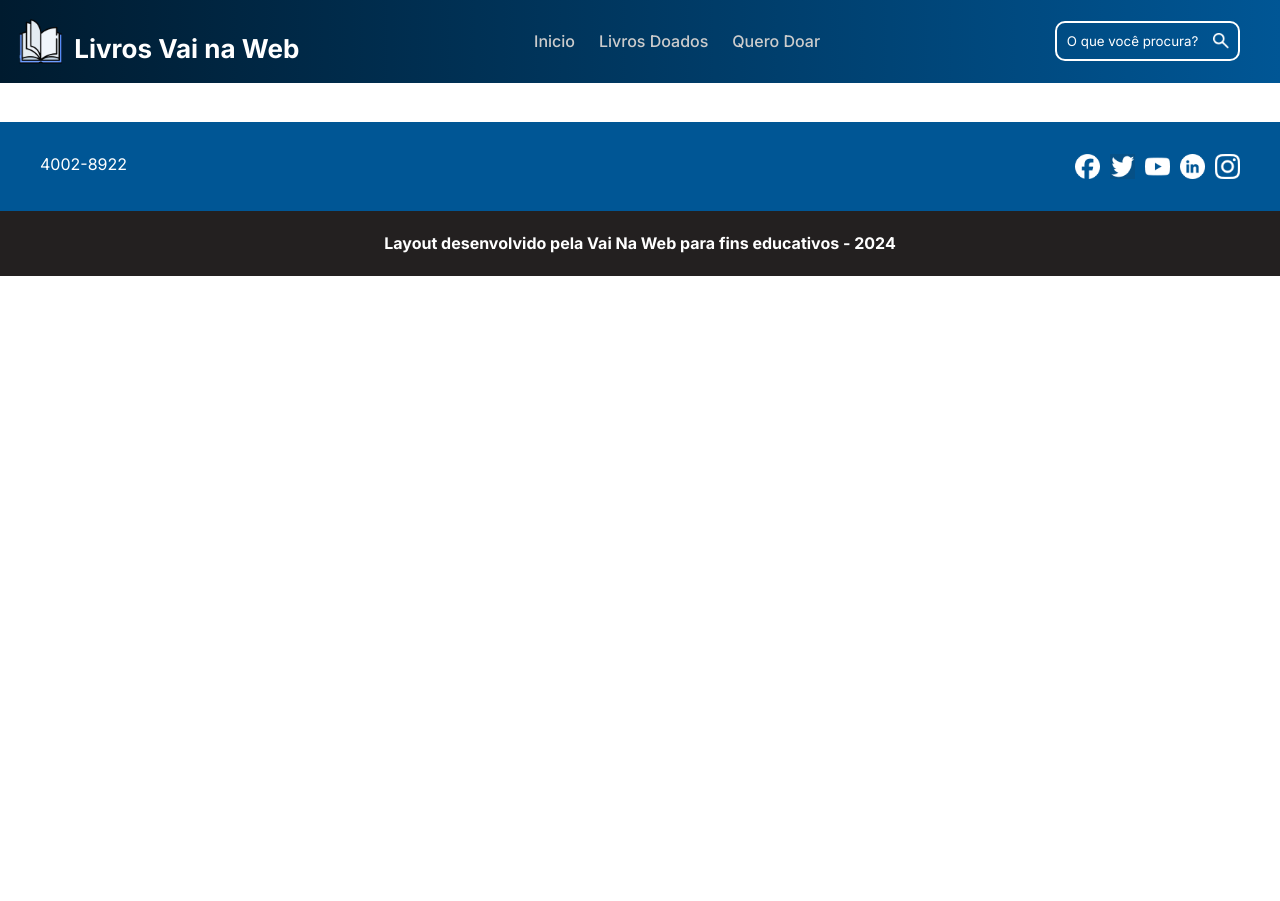
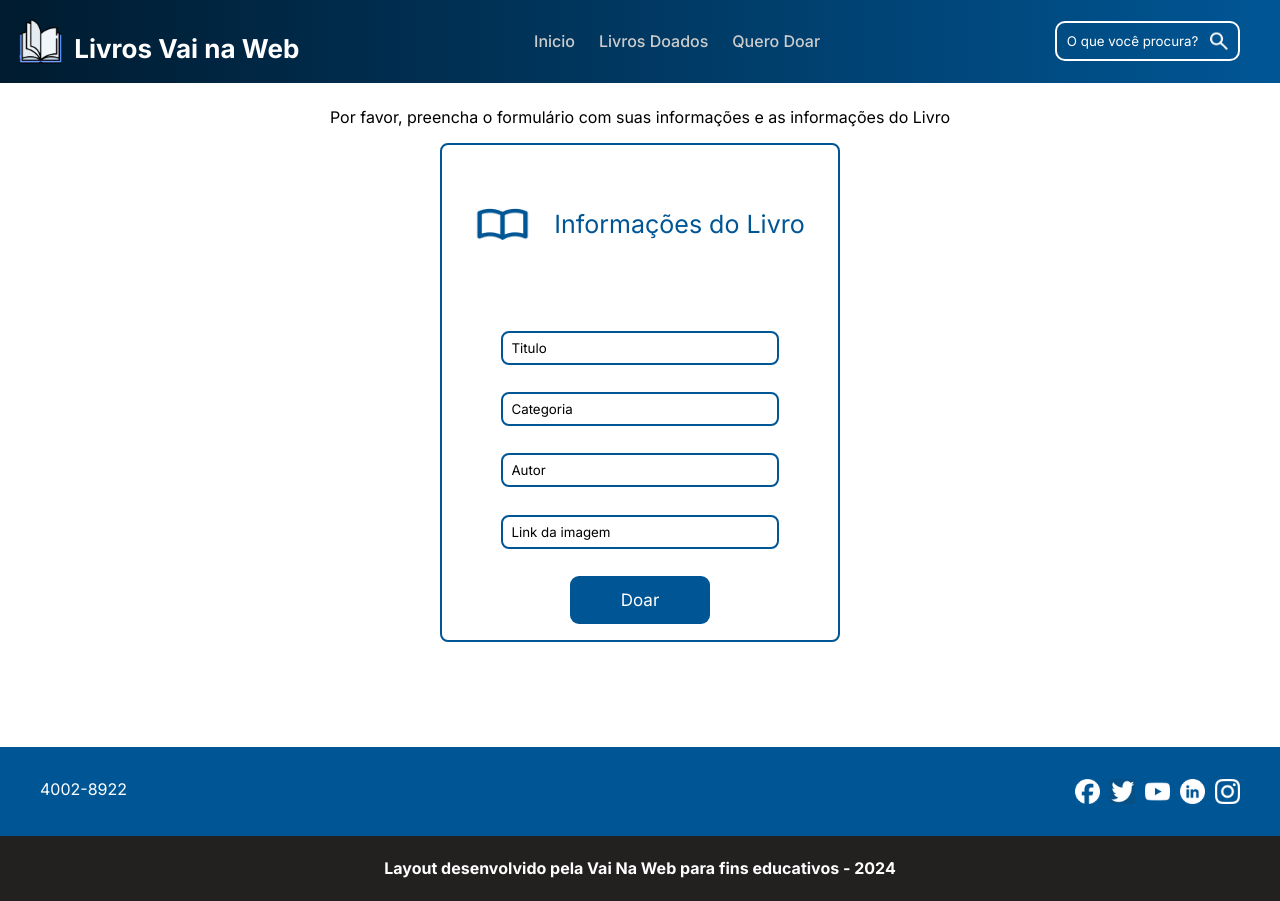
Before and after one commit to Davi-D18/livros_vnw_scss, a React (Vite) app: page /doacao in a window 1280 px wide. Before the commit the page ends 800 px from the top, so only its background shows below. Built offline with nearby package versions, Linux system fonts and the light colour scheme.

Commit message:
páginas finalizadas

```diff
--- /dev/null
+++ b/src/components/CardLivro/CardLivro.jsx
@@ -0,0 +1,16 @@
+import PropTypes from "prop-types";
+import S from "./styles/cardLivro.module.scss";
+
+export function CardLivro(props) {
+  return (
+    <article className={S.articleLivro}>
+      <img className={S.imagem} src={props.imagem} alt="Imagem do Livro" />
+      <p className={S.descricao}>{props.descricao}</p>
+    </article>
+  );
+}
+
+CardLivro.propTypes = {
+  imagem: PropTypes.node.isRequired,
+  descricao: PropTypes.string.isRequired,
+};
--- /dev/null
+++ b/src/components/CardLivro/styles/cardLivro.module.scss
@@ -0,0 +1,34 @@
+@import "../../../styles/global.scss";
+
+.articleLivro {
+  width: 200px;
+  max-width: 310px;
+  padding-block: 15px;
+  padding-inline: 4px;
+  border: 2px solid $primary;
+  border-radius: 9px;
+
+  display: flex;
+  flex-direction: column;
+  justify-content: center;
+  align-items: center;
+  transition: transform 0.4s ease, box-shadow 0.4s ease-in-out;
+
+  &:hover {
+    transform: translateY(-3px);
+    box-shadow: -1px 1px 1px 0px black;
+  }
+}
+
+.imagem {
+  width: 48%;
+}
+
+.descricao {
+  color: $black;
+  font-size: 14px;
+  text-align: center;
+  max-width: 80%;
+  margin-block: auto;
+  margin-top: 5vh;
+}
--- a/src/components/Header/Header.jsx
+++ b/src/components/Header/Header.jsx
@@ -1,35 +1,41 @@
-import S from "./styles/header.module.scss"
-import IconLivro from "../../assets/icons/icon.png"
+import S from "./styles/header.module.scss";
 import { Link } from "react-router-dom";
+
+import IconLivro from "../../assets/icons/icon.png";
+import IconLupa from "../../assets/icons/lupa.png";
 
 export const Header = () => {
   return (
     <header className={S.header}>
-      <div className={S['container-header']}>
+      <div className={S["container-header"]}>
         <div className={S.slogan}>
-          <img className={S['logo-imagem']} src={IconLivro} alt="Logo" />
+          <img className={S["logo-imagem"]} src={IconLivro} alt="Logo" />
           <h1 className={S.titulo}>Livros Vai na Web</h1>
         </div>
-        <nav className={S['secao-navegacao']}>
-          <ul className={S['lista-links']}>
-            <li className={S['item-lista']}>
+        <nav className={S["secao-navegacao"]}>
+          <ul className={S["lista-links"]}>
+            <li className={S["item-lista"]}>
               <Link to="/">Inicio</Link>
             </li>
-            <li className={S['item-lista']}>
+            <li className={S["item-lista"]}>
               <Link to="/livrosDoados">Livros Doados</Link>
             </li>
-            <li className={S['item-lista']}>
+            <li className={S["item-lista"]}>
               <Link to="/doacao">Quero Doar</Link>
             </li>
           </ul>
         </nav>
-        <section className={S['form-pesquisa']}>
+        <section className={S["form-pesquisa"]}>
           <input
             type="search"
             name="buscaDoUsuario"
             placeholder="O que você procura?"
-            className={S['input-pesquisa']}
+            className={S["input-pesquisa"]}
           />
+
+          <button>
+            <img src={IconLupa} alt="Icone de Busca" />
+          </button>
         </section>
       </div>
     </header>
--- a/src/components/Header/styles/header.module.scss
+++ b/src/components/Header/styles/header.module.scss
@@ -34,6 +34,31 @@
   gap: 1.5rem;
 }
 
+.form-pesquisa {
+  position: relative;
+  display: flex;
+  align-items: center;
+
+  button {
+    position: absolute;
+    right: 33px;
+    top: 53%;
+    transform: translateY(-50%);
+    background-color: transparent;
+    border: none;
+    cursor: pointer;
+
+    img {
+      width: 18px;
+      transition: transform 0.2s ease;
+
+      &:hover {
+        transform: scale(0.94);
+      }
+    }
+  }
+}
+
 .input-pesquisa {
   background-color: transparent;
   border: 2px solid white;
@@ -41,10 +66,6 @@
   border-radius: 10px;
   padding: 8px 0;
   padding-left: 10px;
-  background-image: url('../../../assets/icons/lupa.png');
-  background-size: 16px;
-  background-repeat: no-repeat;
-  background-position: right 9px center;
   height: 40px;
 
   &::placeholder {
--- /dev/null
+++ b/src/data/info-livros.js
@@ -0,0 +1,8 @@
+import ImagemLivro from "../assets/images/livro-img.png";
+
+export const Livros = [
+  {
+    titulo: "O Protagonista Susanne Andrade Ficção",
+    imagem: ImagemLivro,
+  },
+];
--- a/src/pages/FormDoacao/FormDoacao.jsx
+++ b/src/pages/FormDoacao/FormDoacao.jsx
@@ -1,6 +1,47 @@
+import S from "./styles/formDoacao.module.scss";
+import Icon from "../../assets/icons/livro-icon.png";
 
 export const FormDoacao = () => {
   return (
-    <h1>Teste2</h1>
+    <section className={S.secaoFormDoarLivro}>
+      <p className={S.aviso}>
+        Por favor, preencha o formulário com suas informações e as informações
+        do Livro
+      </p>
+
+      <form className={S.secaoFormulario}>
+        <div className={S.containerIconAndText}>
+          <img className={S.iconImagemLivro} src={Icon} alt="Ícone Livro" />
+          <h2 className={S.infoLivro}>Informações do Livro</h2>
+        </div>
+
+        <input
+          className={S.input}
+          type="text"
+          name="titulo-livro"
+          placeholder="Titulo"
+        />
+        <input
+          className={S.input}
+          type="text"
+          name="categoria-livro"
+          placeholder="Categoria"
+        />
+        <input
+          className={S.input}
+          type="text"
+          name="autor-livro"
+          placeholder="Autor"
+        />
+        <input
+          className={S.input}
+          type="text"
+          name="imagem-livro"
+          placeholder="Link da imagem"
+        />
+
+        <button className={S.buttonSubmitDoar}>Doar</button>
+      </form>
+    </section>
   );
 };
--- /dev/null
+++ b/src/pages/FormDoacao/styles/formDoacao.module.scss
@@ -0,0 +1,75 @@
+@import "../../../styles/global.scss";
+
+.secaoFormDoarLivro {
+  height: 80dvh;
+}
+
+.aviso {
+  text-align: center;
+  margin-top: 3vh;
+  color: $black;
+}
+
+.secaoFormulario {
+  display: flex;
+  flex-direction: column;
+  gap: 1.7rem;
+  align-items: center;
+  padding-top: 3.5rem;
+  padding-bottom: 1rem;
+  max-width: 400px;
+  margin: 2vh auto;
+  border: 2px solid $primary;
+  border-radius: 8px;
+}
+
+.containerIconAndText {
+  display: flex;
+  align-items: center;
+  gap: 1.5rem;
+  margin-bottom: 7vh;
+}
+
+.iconImagemLivro {
+  width: 55px;
+}
+
+.infoLivro {
+  color: $primary;
+  font-size: 25px;
+  font-weight: 400;
+}
+
+.input {
+  border: 2px solid $primary;
+  padding: 7px;
+  width: 70%;
+  border-radius: 8px;
+  background-color: transparent;
+  padding-left: 8px;
+  color: #000;
+
+  &::placeholder {
+    color: #000;
+  }
+
+  &:focus {
+    outline: 1px solid $primary;
+  }
+}
+
+.buttonSubmitDoar {
+  background-color: $primary;
+  color: #fff;
+  border: none;
+  height: 48px;
+  width: 140px;
+  font-size: 17px;
+  border-radius: 9px;
+  cursor: pointer;
+  transition: transform 0.4s ease;
+
+  &:hover {
+    transform: scale(1.03);
+  }
+}
--- a/src/pages/LivrosDoados/LivrosDoados.jsx
+++ b/src/pages/LivrosDoados/LivrosDoados.jsx
@@ -1,6 +1,24 @@
+import { Livros } from "../../data/info-livros.js";
+import { CardLivro } from "../../components/CardLivro/CardLivro.jsx";
+
+import S from "./styles/livrosDoados.module.scss";
 
 export const LivrosDoados = () => {
   return (
-    <h1>Teste3</h1>
+    <section>
+      <section className={S.sectionLivrosDoados}>
+        <h1 className={S.titulo}>Livros Doados</h1>
+
+        <section className={S.sectionLivros}>
+          {Livros.map((livro, index) => (
+            <CardLivro
+              key={index}
+              imagem={livro.imagem}
+              descricao={livro.titulo}
+            />
+          ))}
+        </section>
+      </section>
+    </section>
   );
 };
--- /dev/null
+++ b/src/pages/LivrosDoados/styles/livrosDoados.module.scss
@@ -0,0 +1,20 @@
+@import "../../../styles/global.scss";
+
+.sectionLivrosDoados {
+  height: 81dvh;
+}
+
+.titulo {
+  color: $black;
+  text-align: center;
+  margin-top: 4vh;
+  margin-bottom: 2vh;
+}
+
+.sectionLivros {
+  display: flex;
+  justify-content: center;
+  flex-wrap: wrap;
+  max-width: 90dvw;
+  margin: 0 auto;
+}
```
